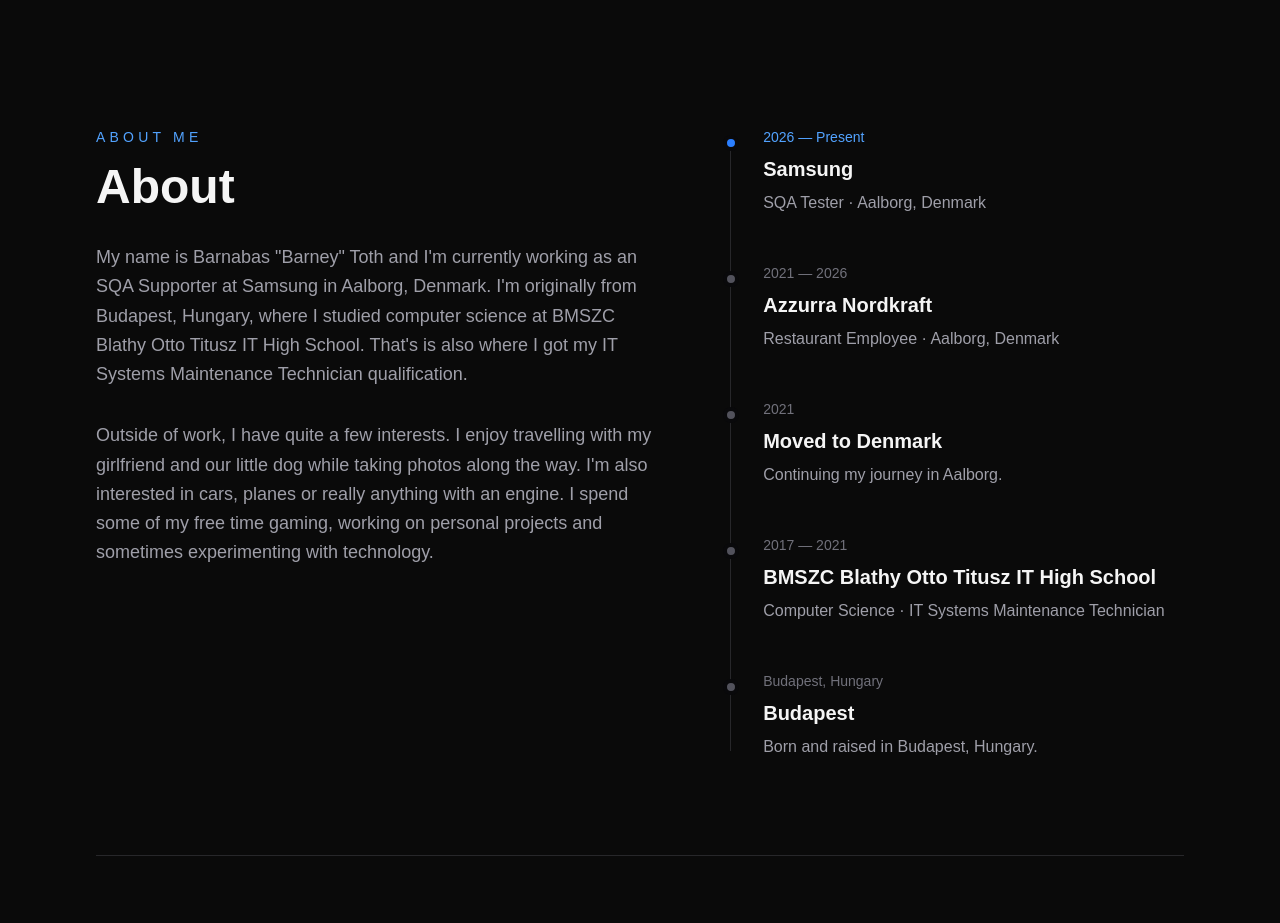
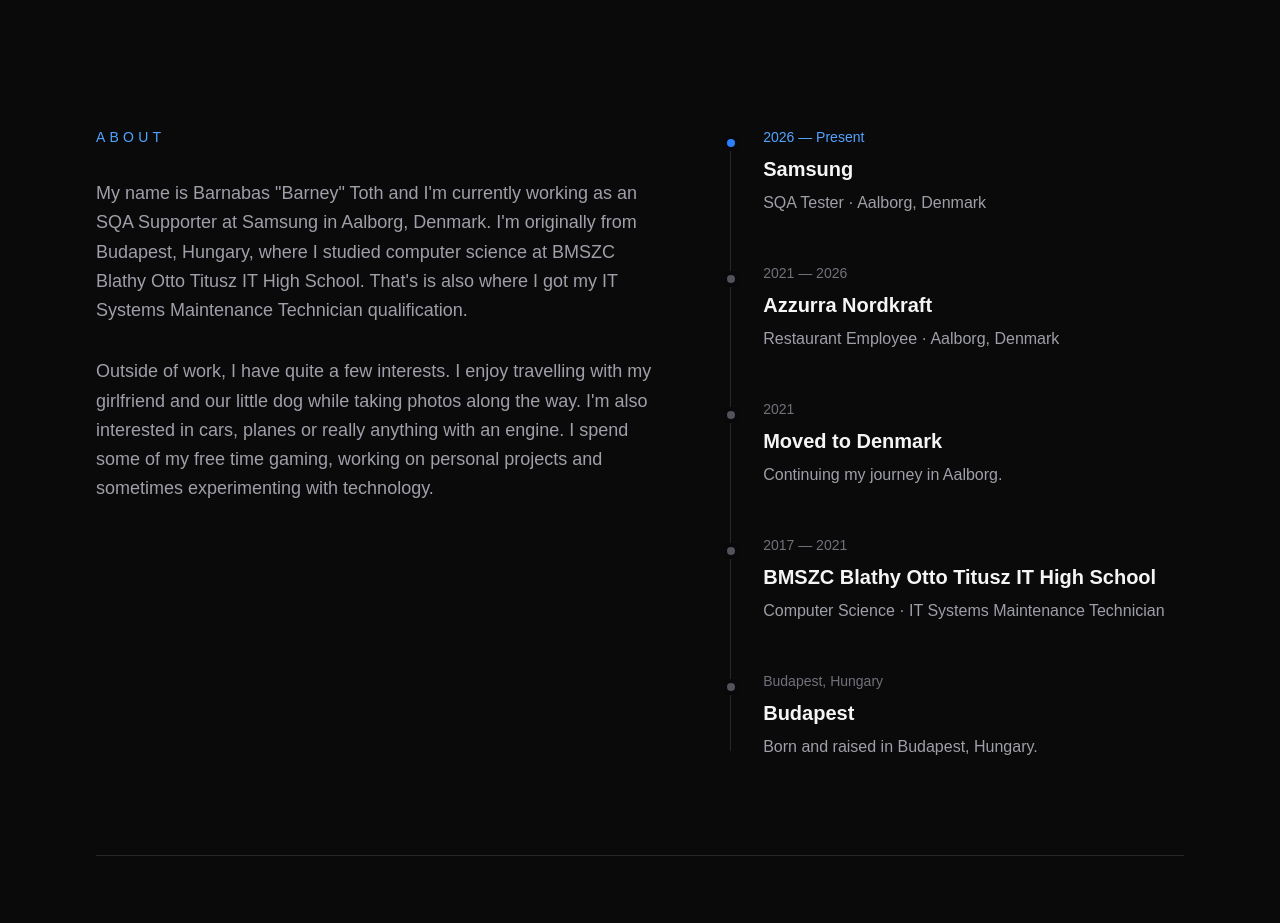
Before and after one commit to barneybits/my-portfolio, a Next.js app: page / in a window 1280 px wide. Shown: the part 802-1725 px from the top of the page. Built offline with nearby package versions, Linux system fonts and the light colour scheme.

Commit message:
fixed about section

```diff
--- a/app/page.tsx
+++ b/app/page.tsx
@@ -71,12 +71,9 @@ export default function Home() {
       {/* About text */}
       <div>
         <p className="text-sm uppercase tracking-[0.3em] text-blue-400">
-          About me
+          About
         </p>
 
-        <h2 className="mt-4 text-4xl font-bold md:text-5xl">
-          About
-        </h2>
 
         <p className="mt-8 max-w-3xl text-lg leading-relaxed text-zinc-400">
           My name is Barnabas "Barney" Toth and I'm currently working as an SQA Supporter at Samsung in Aalborg, Denmark.
```
